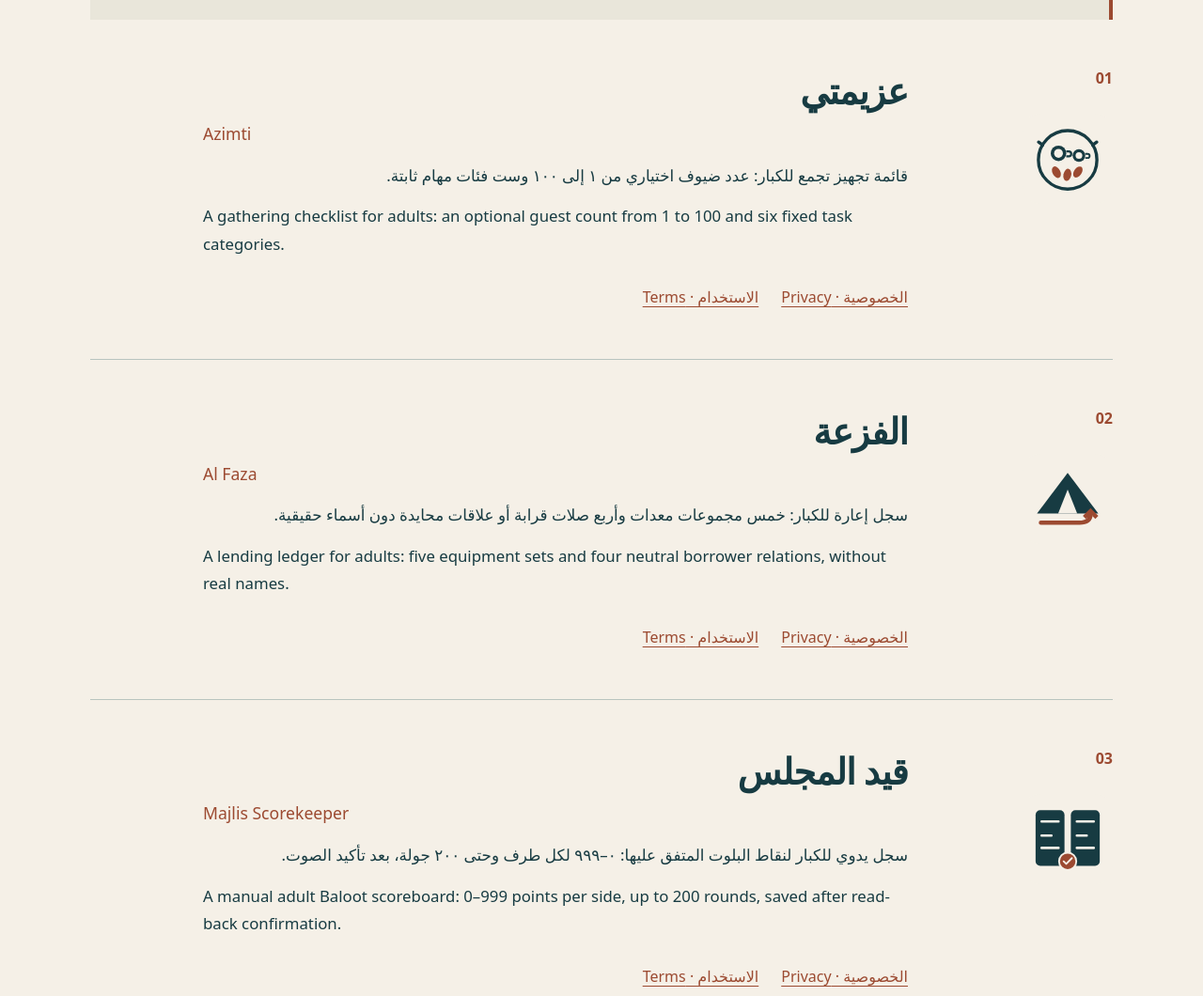
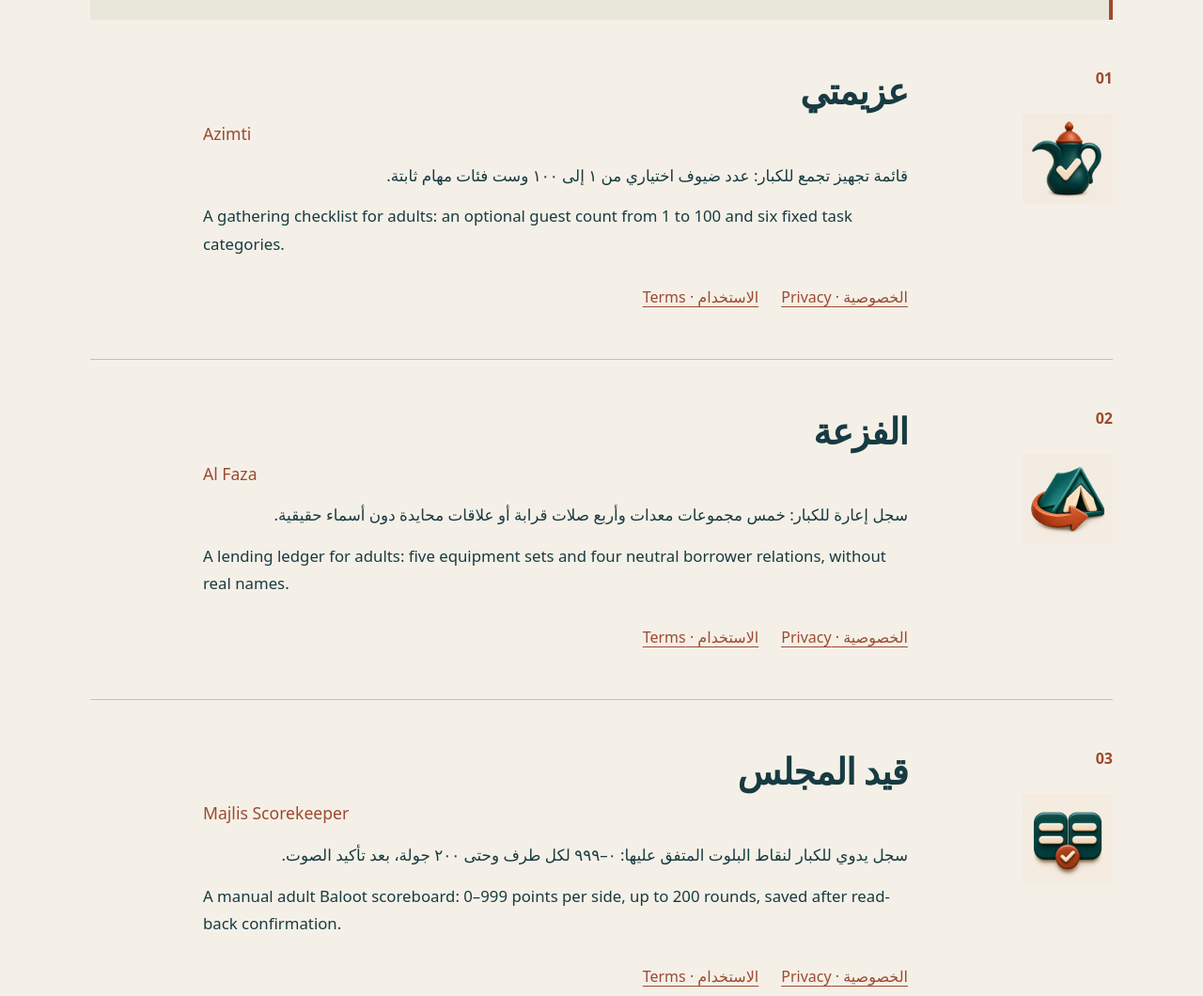
Before and after one commit to AhmadIbrahiim/alexa-skill-policies, a plain HTML site: page docs/index.html in a window 1280 px wide. Shown: the part 773-1833 px from the top of the page at 94% size. Drawn offline with Linux system fonts and the light colour scheme.

Commit message:
Update public skill logos and favicons to selected 3D app icons

```diff
--- a/docs/index.html
+++ b/docs/index.html
@@ -5,7 +5,7 @@
   <meta name="viewport" content="width=device-width, initial-scale=1">
   <meta name="description" content="Arabic and English privacy policies and usage terms for three Alexa skills in development and certification preparation operated by Ahmed.">
   <title>سياسات مهارات أليكسا · Alexa skill policies</title>
-  <link rel="icon" href="assets/azimti.svg" type="image/svg+xml">
+  <link rel="icon" href="assets/azimti.png" type="image/png">
   <link rel="stylesheet" href="assets/site.css">
 </head>
 <body>
@@ -26,13 +26,13 @@
   <p lang="en" dir="ltr">These skills are in development and certification preparation and have not been published for public use. These pages describe their current Amazon-hosted implementation.</p>
 </aside>
 <section class="skill" id="azimti" aria-labelledby="azimti-title">
-  <div class="skill-mark"><span class="folio" aria-hidden="true">01</span><img src="assets/azimti.svg" alt="" width="96" height="96"></div>
+  <div class="skill-mark"><span class="folio" aria-hidden="true">01</span><img src="assets/azimti.png" alt="" width="96" height="96"></div>
   <div class="skill-copy"><h2 id="azimti-title">عزيمتي</h2><p class="sub" lang="en" dir="ltr">Azimti</p><p>قائمة تجهيز تجمع للكبار: عدد ضيوف اختياري من ١ إلى ١٠٠ وست فئات مهام ثابتة.</p><p lang="en" dir="ltr">A gathering checklist for adults: an optional guest count from 1 to 100 and six fixed task categories.</p><div class="links"><a href="azimti/privacy.html">الخصوصية · Privacy</a><a href="azimti/terms.html">الاستخدام · Terms</a></div></div>
 </section><section class="skill" id="al-faza" aria-labelledby="al-faza-title">
-  <div class="skill-mark"><span class="folio" aria-hidden="true">02</span><img src="assets/al-faza.svg" alt="" width="96" height="96"></div>
+  <div class="skill-mark"><span class="folio" aria-hidden="true">02</span><img src="assets/al-faza.png" alt="" width="96" height="96"></div>
   <div class="skill-copy"><h2 id="al-faza-title">الفزعة</h2><p class="sub" lang="en" dir="ltr">Al Faza</p><p>سجل إعارة للكبار: خمس مجموعات معدات وأربع صلات قرابة أو علاقات محايدة دون أسماء حقيقية.</p><p lang="en" dir="ltr">A lending ledger for adults: five equipment sets and four neutral borrower relations, without real names.</p><div class="links"><a href="al-faza/privacy.html">الخصوصية · Privacy</a><a href="al-faza/terms.html">الاستخدام · Terms</a></div></div>
 </section><section class="skill" id="baloot" aria-labelledby="baloot-title">
-  <div class="skill-mark"><span class="folio" aria-hidden="true">03</span><img src="assets/baloot.svg" alt="" width="96" height="96"></div>
+  <div class="skill-mark"><span class="folio" aria-hidden="true">03</span><img src="assets/baloot.png" alt="" width="96" height="96"></div>
   <div class="skill-copy"><h2 id="baloot-title">قيد المجلس</h2><p class="sub" lang="en" dir="ltr">Majlis Scorekeeper</p><p>سجل يدوي للكبار لنقاط البلوت المتفق عليها: ٠–٩٩٩ لكل طرف وحتى ٢٠٠ جولة، بعد تأكيد الصوت.</p><p lang="en" dir="ltr">A manual adult Baloot scoreboard: 0–999 points per side, up to 200 rounds, saved after read-back confirmation.</p><div class="links"><a href="baloot/privacy.html">الخصوصية · Privacy</a><a href="baloot/terms.html">الاستخدام · Terms</a></div></div>
 </section>
 <section class="closing"><h2>تواصل مع المشغل</h2><p>المشغل <span lang="en" dir="ltr">Ahmed</span> · <a lang="en" dir="ltr" href="mailto:alexa@ahmed-ibrahim.com">alexa@ahmed-ibrahim.com</a> · <a href="support.html">الدعم والخصوصية</a></p><p lang="en" dir="ltr">Operator: Ahmed. Contact <a href="mailto:alexa@ahmed-ibrahim.com">alexa@ahmed-ibrahim.com</a> for support or privacy questions; read <a href="support.html">support</a> before emailing.</p></section>
```
Also changed, not shown: docs/al-faza/privacy.html (+1 -1 lines), docs/al-faza/terms.html (+1 -1 lines), docs/azimti/privacy.html (+1 -1 lines), docs/azimti/terms.html (+1 -1 lines), docs/baloot/privacy.html (+1 -1 lines), docs/baloot/terms.html (+1 -1 lines), docs/support.html (+1 -1 lines), docs/assets/al-faza.png (added), docs/assets/azimti.png (added), docs/assets/baloot.png (added), 1 other file.
